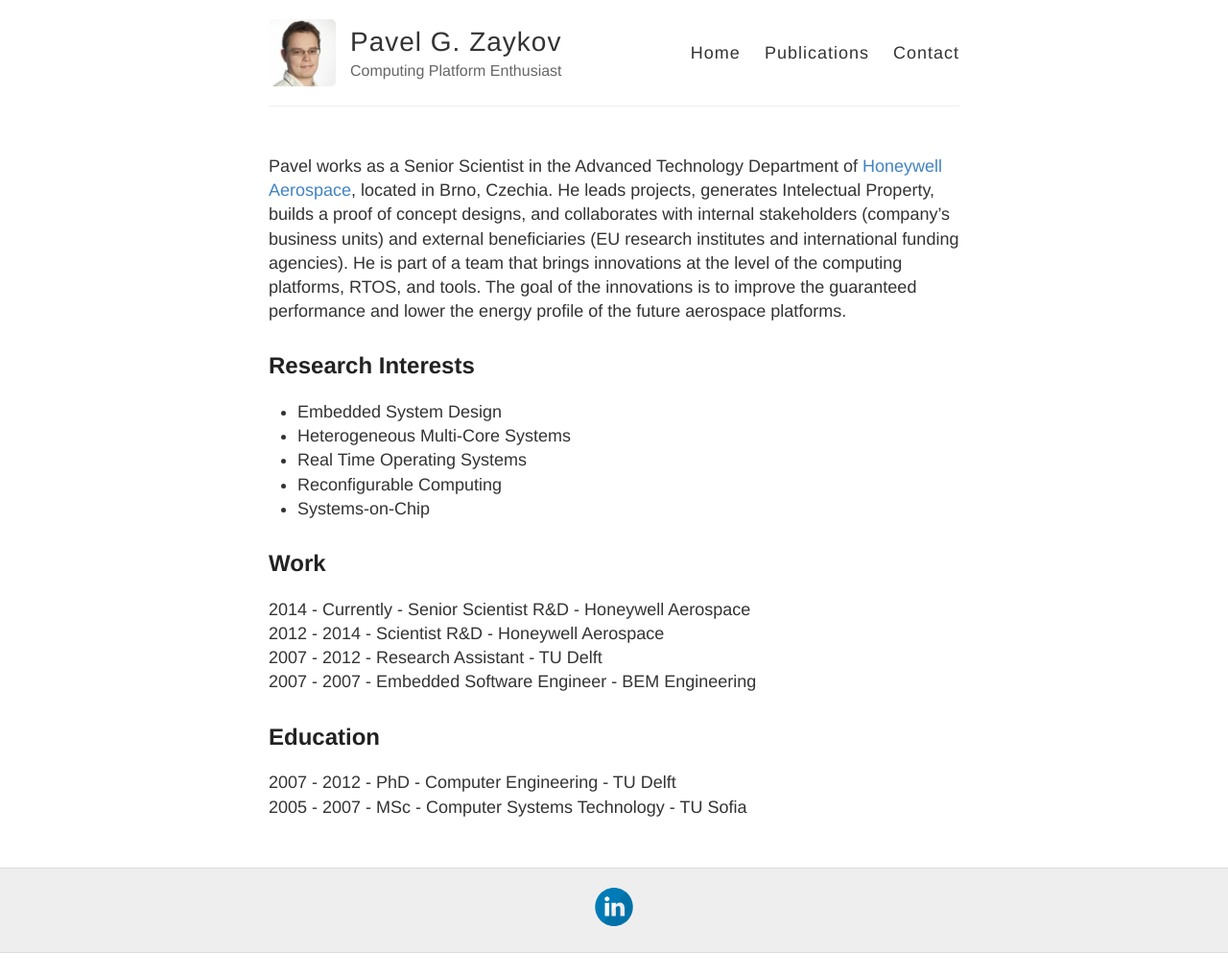
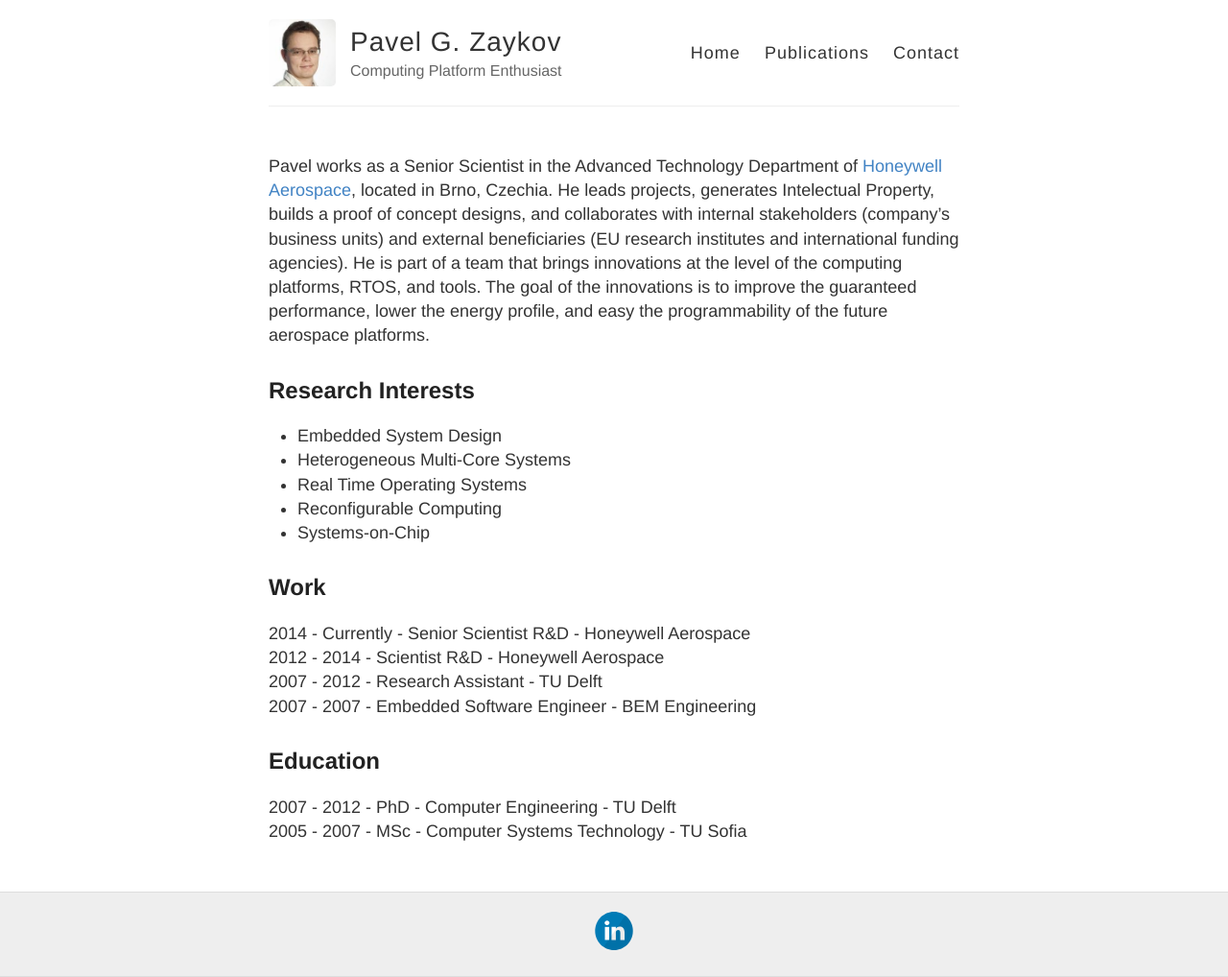
Before and after one commit to zaykov/web-page, a Jekyll site: the page built from index.md, in a window 1280 px wide. Shown: the whole page at 96% size. Built offline with Jekyll 4.4.1, drawn with Linux system fonts in a browser that asks for light colours; comment, search, counter and statistics services are not loaded; before the commit the page ends 993 px from its top, so only the background shows below that.

Commit message:
minor update in the profile description

```diff
--- a/index.md
+++ b/index.md
@@ -2,7 +2,7 @@
 layout: page
 ---
 
-Pavel works as a Senior Scientist in the Advanced Technology Department of <a href="http://aerospace.honeywell.com/" target="_blank">Honeywell Aerospace</a>, located in Brno, Czechia. He leads projects, generates Intelectual Property, builds a proof of concept designs, and collaborates with internal stakeholders (company's business units) and external beneficiaries (EU research institutes and international funding agencies). He is part of a team that brings innovations at the level of the computing platforms, RTOS, and tools. The goal of the innovations is to improve the guaranteed performance and lower the energy profile of the future aerospace platforms.
+Pavel works as a Senior Scientist in the Advanced Technology Department of <a href="http://aerospace.honeywell.com/" target="_blank">Honeywell Aerospace</a>, located in Brno, Czechia. He leads projects, generates Intelectual Property, builds a proof of concept designs, and collaborates with internal stakeholders (company's business units) and external beneficiaries (EU research institutes and international funding agencies). He is part of a team that brings innovations at the level of the computing platforms, RTOS, and tools. The goal of the innovations is to improve the guaranteed performance, lower the energy profile, and easy the programmability of the future aerospace platforms.
 
 ## Research Interests
 * Embedded System Design
```
